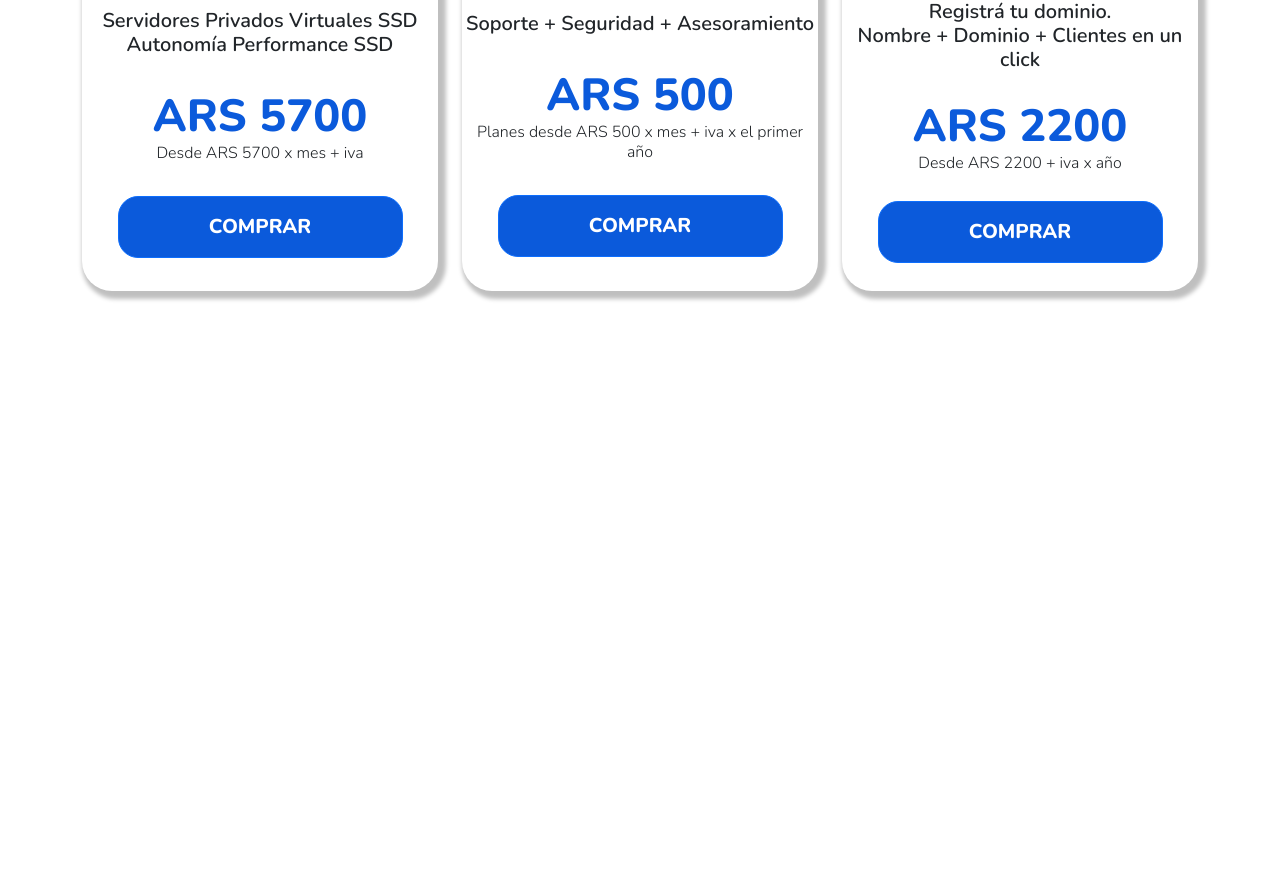
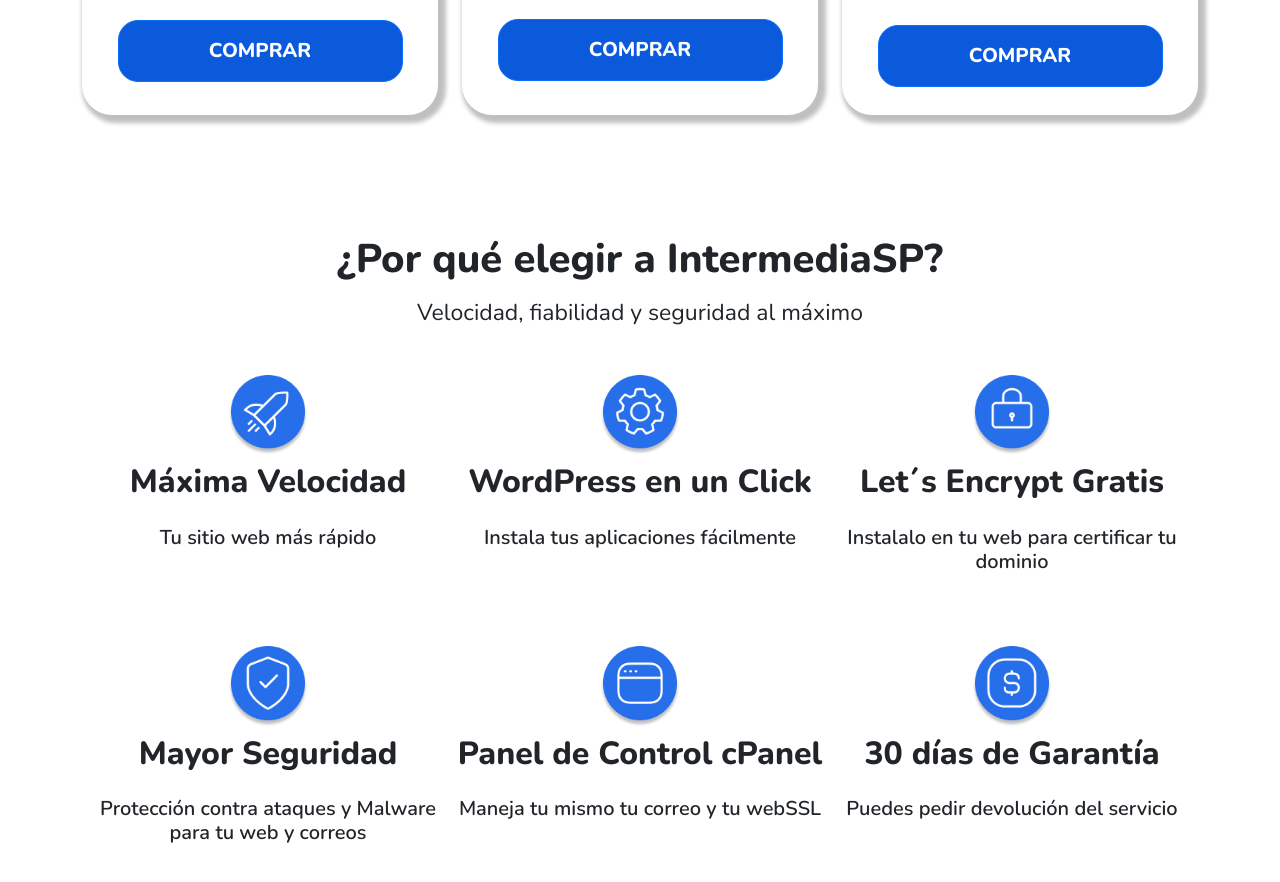
Before and after one commit to MartinGramajo/intermedia, a React (Create React App) app: page / in a window 1280 px wide. Shown: the part 1452-2334 px from the top of the page. Before the commit the page ends 1791 px from the top, so only its background shows below. Built offline with nearby package versions, Linux system fonts and the light colour scheme.

Commit message:
agrego componente porque

```diff
--- a/src/components/porque/Porque.jsx
+++ b/src/components/porque/Porque.jsx
@@ -68,8 +68,8 @@
         </div>
       </div>
       <div className="d-flex justify-content-evenly flex-wrap py-4">
-        {cartas.map((carta) => (
-          <div className="col-12 col-md-4 py-4">
+        {cartas.map((carta, i) => (
+          <div className=" col-12 col-md-12 col-lg-4 py-4" key={i}>
             <div className="text-center pb-2">
               <Image
                 className="iconos-width"
@@ -88,8 +88,8 @@
         ))}
       </div>
       <div className="d-flex justify-content-evenly flex-wrap pb-5">
-        {cartas2.map((carta) => (
-          <div className="col-12 col-md-4 py-4">
+        {cartas2.map((carta, i) => (
+          <div className="col-12 col-md-12 col-lg-4  py-4" key={i}>
             <div className="text-center pb-2">
               <Image
                 className="iconos-width"
--- a/src/pages/Home.jsx
+++ b/src/pages/Home.jsx
@@ -2,13 +2,15 @@
 import NavbarReact from "../components/navbarReact/NavbarReact";
 import Planes from "../components/planes/Planes";
 import Banner from "../components/banner/Banner";
+import Porque from "../components/porque/Porque";
 
 export default function Home() {
   return (
     <div>
-      <NavbarReact />
+      {/* <NavbarReact /> */}
       <Banner />
       <Planes />
+      <Porque />
     </div>
   );
 }
```
